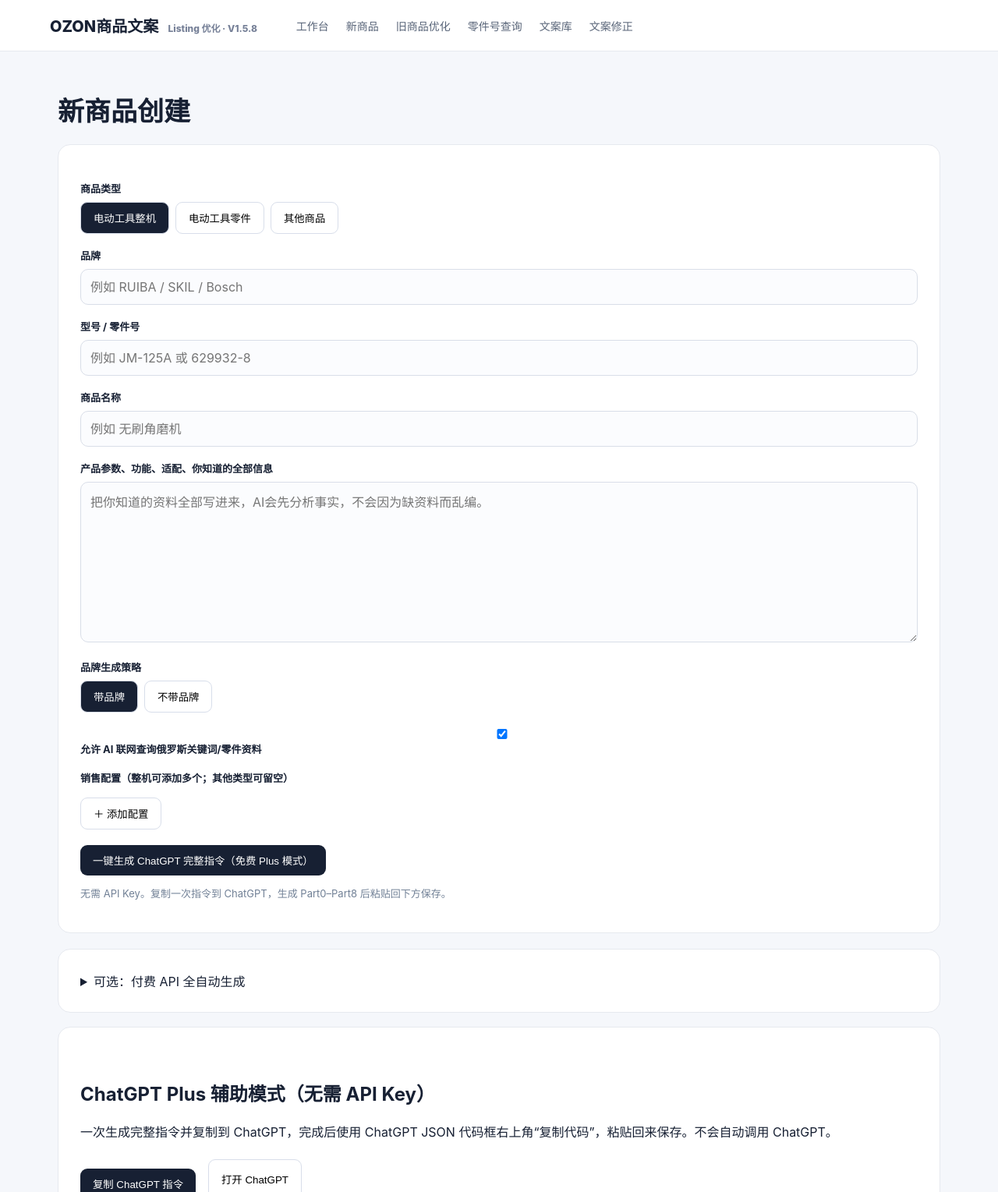
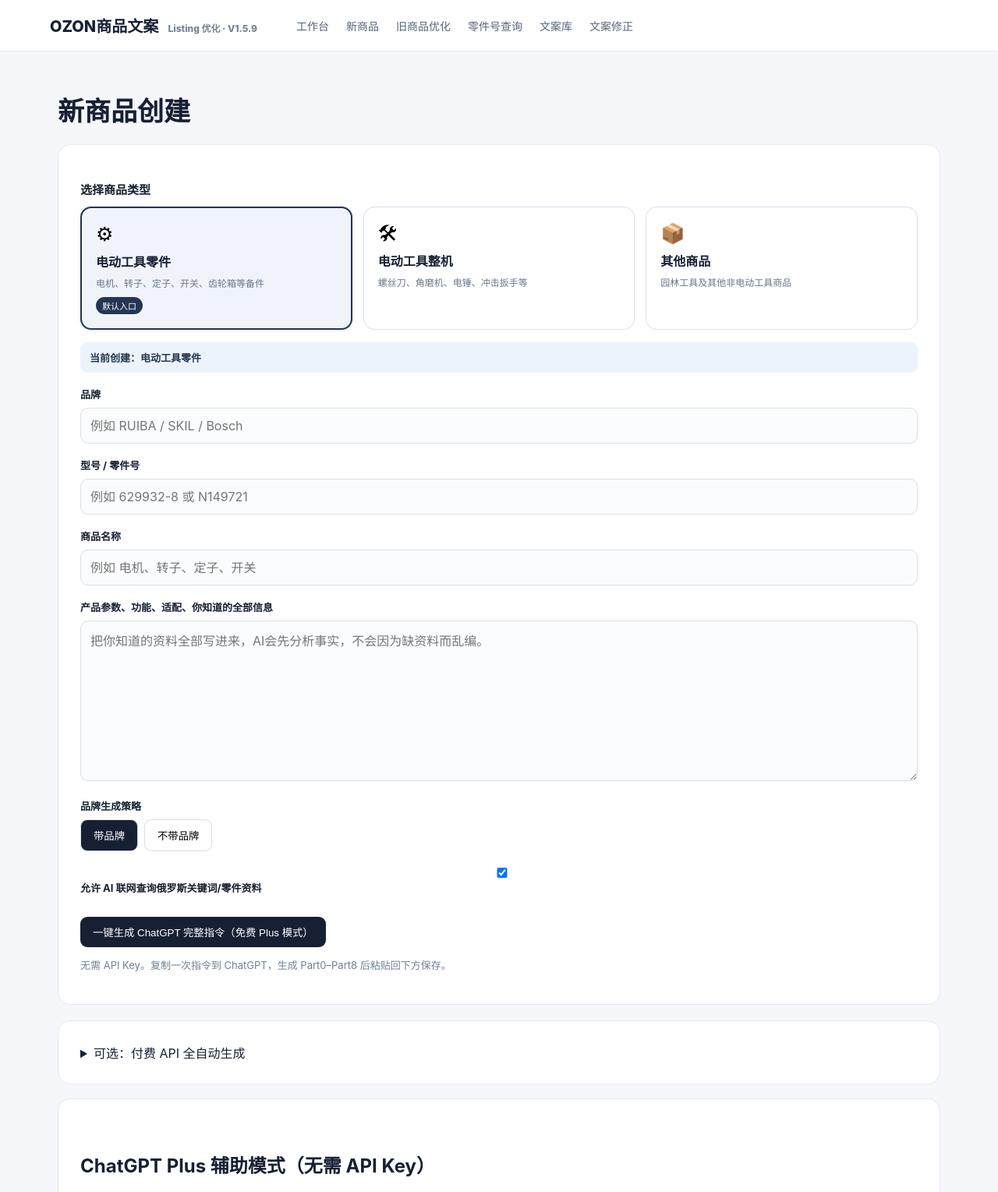
Before and after one commit to l13927361113-cyber/ozon-listing-optimizer, a Flask app: page /new in a window 1280 px wide. Shown: the top 1529 px of the page at 78% size. Run offline with Flask 3, Linux system fonts and the light colour scheme.

Commit message:
Add files via upload

```diff
--- a/app.py
+++ b/app.py
@@ -5,10 +5,10 @@ from dotenv import load_dotenv
 from database.models import db, Listing, DataPacket
 from services.ai_service import analyze_product, generate_listing, optimize_listing, lookup_part, build_chatgpt_prompt, one_click_listing
 from services.import_utils import parse_chatgpt_json, normalize_tags, invalid_tag_reason
-from services.listing_rules import apply_policy, validate_tags, validate_description_lengths
+from services.listing_rules import apply_policy, validate_tags, validate_description_lengths, validate_risk_check
 
 load_dotenv()
-APP_VERSION = "1.5.8"
+APP_VERSION = "1.5.9"
 app = Flask(__name__)
 
 @app.context_processor
@@ -203,6 +203,7 @@ def revise_save(listing_id):
             reason=invalid_tag_reason(tag)
             if reason:return jsonify({'error':f'第{idx}个配置第{j}个标签{tag}：{reason}'}),400
     try:
+        validate_risk_check(parsed)
         validate_tags(parsed,inp)
         apply_policy(parsed,inp)
         validate_description_lengths(parsed)
@@ -303,6 +304,7 @@ def import_listing():
                 if reason:
                     return jsonify({"error":f"第 {index} 个配置的第 {tag_index} 个标签 {tag}：{reason}"}),400
         try:
+            validate_risk_check(parsed)
             validate_tags(parsed, inp)
             apply_policy(parsed, inp)
             validate_description_lengths(parsed)
--- a/services/listing_rules.py
+++ b/services/listing_rules.py
@@ -75,6 +75,14 @@ def apply_policy(result, payload):
         entry['part4_description_zh']='\n\n'.join(x for x in (zh,zh_before,WARRANTY_ZH) if x)
     return result
 
+def validate_risk_check(result):
+    """Block persistence unless the generated risk_check explicitly passes."""
+    risk = result.get('risk_check')
+    if not isinstance(risk, dict) or risk.get('passed') is not True:
+        raise ValueError('风险检查未通过或缺少 passed=true，不能保存。请先修正 ChatGPT JSON 中的 risk_check，再重新导入。')
+    return result
+
+
 def validate_tags(result, payload):
     for entry in result.get('listings',[]):
         tags = entry.get('part5_hashtags')
--- a/static/css/app.css
+++ b/static/css/app.css
@@ -31,3 +31,16 @@
 
 /* V1.5.8: edit spare part number in the library without changing the listing */
 .library-part-cell{display:flex;align-items:flex-start;flex-direction:column;gap:5px;min-width:0}.library-part-cell .editLibraryPart{font-size:12px;padding:4px 9px;min-height:28px}.library-part{overflow-wrap:anywhere}
+
+/* V1.5.9: clear, separate product-type entry cards */
+.product-type-grid{display:grid;grid-template-columns:repeat(3,minmax(0,1fr));gap:14px;margin:12px 0 16px}
+.product-type-card{position:relative;display:flex;flex-direction:column;align-items:flex-start;gap:8px;min-height:150px;padding:18px;text-align:left;border:1px solid #d9e0ec;border-radius:14px;background:#fff;transition:border-color .15s,box-shadow .15s,background .15s}
+.product-type-card:hover{border-color:#8798b5;box-shadow:0 3px 12px rgba(23,32,51,.08)}
+.product-type-card.active{border:2px solid #243653;background:#f0f4fa;box-shadow:0 0 0 2px rgba(36,54,83,.08)}
+.product-type-card strong{font-size:16px;color:#172033}
+.product-type-card small{font-size:12px;line-height:1.5;color:#69768b}
+.product-type-card em{margin-top:auto;font-size:11px;font-style:normal;color:#fff;background:#243653;border-radius:20px;padding:3px 8px}
+.type-icon{font-size:25px;line-height:1.2}
+.selected-type-note{padding:10px 12px;border-radius:9px;background:#edf3fb;color:#243653;font-weight:700;font-size:13px;margin:0 0 14px}
+.type-entry-label{font-size:15px}
+@media(max-width:760px){.product-type-grid{grid-template-columns:1fr}.product-type-card{min-height:110px}}
--- a/static/js/app.js
+++ b/static/js/app.js
@@ -3,8 +3,26 @@ function show(id,data){const el=$(id);el.classList.remove("hidden");el.innerHTML
 function escapeHtml(s){return String(s).replaceAll("&","&amp;").replaceAll("<","&lt;").replaceAll(">","&gt;");}
 async function post(url,data){const r=await fetch(url,{method:"POST",headers:{"Content-Type":"application/json"},body:JSON.stringify(data)});const j=await r.json();if(!r.ok)throw new Error(j.error||"请求失败");return j;}
 
-let productType="machine",brandMode="with_brand";
-document.querySelectorAll("[data-type]").forEach(b=>b.onclick=()=>{document.querySelectorAll("[data-type]").forEach(x=>x.classList.remove("active"));b.classList.add("active");productType=b.dataset.type;});
+let productType="part",brandMode="with_brand";
+const productTypeNames={part:"电动工具零件",machine:"电动工具整机",other:"其他商品"};
+function hasUnsavedProductInput(){return ["brand","model","product_name","info","packetText","importText"].some(id=>$(id)&&$(id).value.trim())||configs.some(x=>String(x).trim());}
+function resetProductForm(){["brand","model","product_name","info","packetText","importText","promptPreview"].forEach(id=>{if($(id))$(id).value="";});configs=[];renderConfigs();if($("importStatus"))$("importStatus").textContent="";if($("packetStatus"))$("packetStatus").textContent="";}
+function setProductType(nextType,initial=false){
+ if(nextType===productType&&!initial)return;
+ if(!initial&&hasUnsavedProductInput()){
+  const ok=confirm("当前商品表单已有填写内容。切换类型前请先复制或保存需要保留的资料。继续切换将清空当前表单，是否继续？");
+  if(!ok)return;
+  resetProductForm();
+ }
+ productType=nextType;
+ document.querySelectorAll("[data-type]").forEach(x=>{const active=x.dataset.type===nextType;x.classList.toggle("active",active);x.setAttribute("aria-pressed",active?"true":"false");});
+ if($("selectedTypeNote"))$("selectedTypeNote").textContent="当前创建："+productTypeNames[nextType];
+ if($("configs"))$("configs").classList.toggle("hidden",nextType!=="machine");
+ if($("model"))$("model").placeholder=nextType==="part"?"例如 629932-8 或 N149721":nextType==="machine"?"例如 JM-125A 或 RB-809S":"例如 商品型号或编号";
+ if($("product_name"))$("product_name").placeholder=nextType==="part"?"例如 电机、转子、定子、开关":nextType==="machine"?"例如 无刷角磨机":"例如 商品名称";
+}
+document.querySelectorAll("[data-type]").forEach(b=>b.onclick=()=>setProductType(b.dataset.type));
+setProductType("part",true);
 if($("withBrand")) $("withBrand").onclick=()=>{brandMode="with_brand";$("withBrand").classList.add("active");$("noBrand").classList.remove("active")};
 if($("noBrand")) $("noBrand").onclick=()=>{brandMode="no_brand";$("noBrand").classList.add("active");$("withBrand").classList.remove("active")};
 
--- a/templates/new_product.html
+++ b/templates/new_product.html
@@ -1,7 +1,13 @@
 {% extends "base.html" %}{% block title %}新商品创建{% endblock %}{% block content %}
 <h1>新商品创建</h1>
-<div class="panel">
-<label>商品类型</label><div class="seg"><button data-type="machine" class="active">电动工具整机</button><button data-type="part">电动工具零件</button><button data-type="other">其他商品</button></div>
+<div class="panel type-entry-panel">
+<label class="type-entry-label">选择商品类型</label>
+<div class="product-type-grid" role="group" aria-label="商品类型">
+<button type="button" data-type="part" class="product-type-card active"><span class="type-icon">⚙</span><strong>电动工具零件</strong><small>电机、转子、定子、开关、齿轮箱等备件</small><em>默认入口</em></button>
+<button type="button" data-type="machine" class="product-type-card"><span class="type-icon">🛠</span><strong>电动工具整机</strong><small>螺丝刀、角磨机、电锤、冲击扳手等</small></button>
+<button type="button" data-type="other" class="product-type-card"><span class="type-icon">📦</span><strong>其他商品</strong><small>园林工具及其他非电动工具商品</small></button>
+</div>
+<div class="selected-type-note" id="selectedTypeNote">当前创建：电动工具零件</div>
 <div id="fields">
 <label>品牌</label><input id="brand" placeholder="例如 RUIBA / SKIL / Bosch">
 <label>型号 / 零件号</label><input id="model" placeholder="例如 JM-125A 或 629932-8">
@@ -10,7 +16,7 @@
 <label>品牌生成策略</label><div class="seg"><button id="withBrand" class="active">带品牌</button><button id="noBrand">不带品牌</button></div>
 <label><input type="checkbox" id="useWeb" checked> 允许 AI 联网查询俄罗斯关键词/零件资料</label>
 </div>
-<div id="configs"><label>销售配置（整机可添加多个；其他类型可留空）</label><div id="configList"></div><button id="addConfig" class="secondary">＋ 添加配置</button></div>
+<div id="configs" class="machine-configs"><label>销售配置（整机可添加多个）</label><div id="configList"></div><button id="addConfig" class="secondary">＋ 添加配置</button></div>
 <div class="actions"><button id="oneClickBtn" class="primary">一键生成 ChatGPT 完整指令（免费 Plus 模式）</button></div><p class="muted">无需 API Key。复制一次指令到 ChatGPT，生成 Part0–Part8 后粘贴回下方保存。</p>
 </div>
 <details class="panel"><summary>可选：付费 API 全自动生成</summary><p class="muted">仅在 Render 已配置 OPENAI_API_KEY 且账户有 API 额度时使用。ChatGPT Plus 不包含 API 额度。</p><button id="apiGenerateBtn" class="secondary">API 自动生成（需单独付费）</button></details><div id="analysis" class="result hidden"></div><div id="output" class="result hidden"></div>
```
Also changed, not shown: services/import_utils.py (+7 -0 lines), tests/test_tag_normalization.py (added, +30 -0 lines), README.md.
